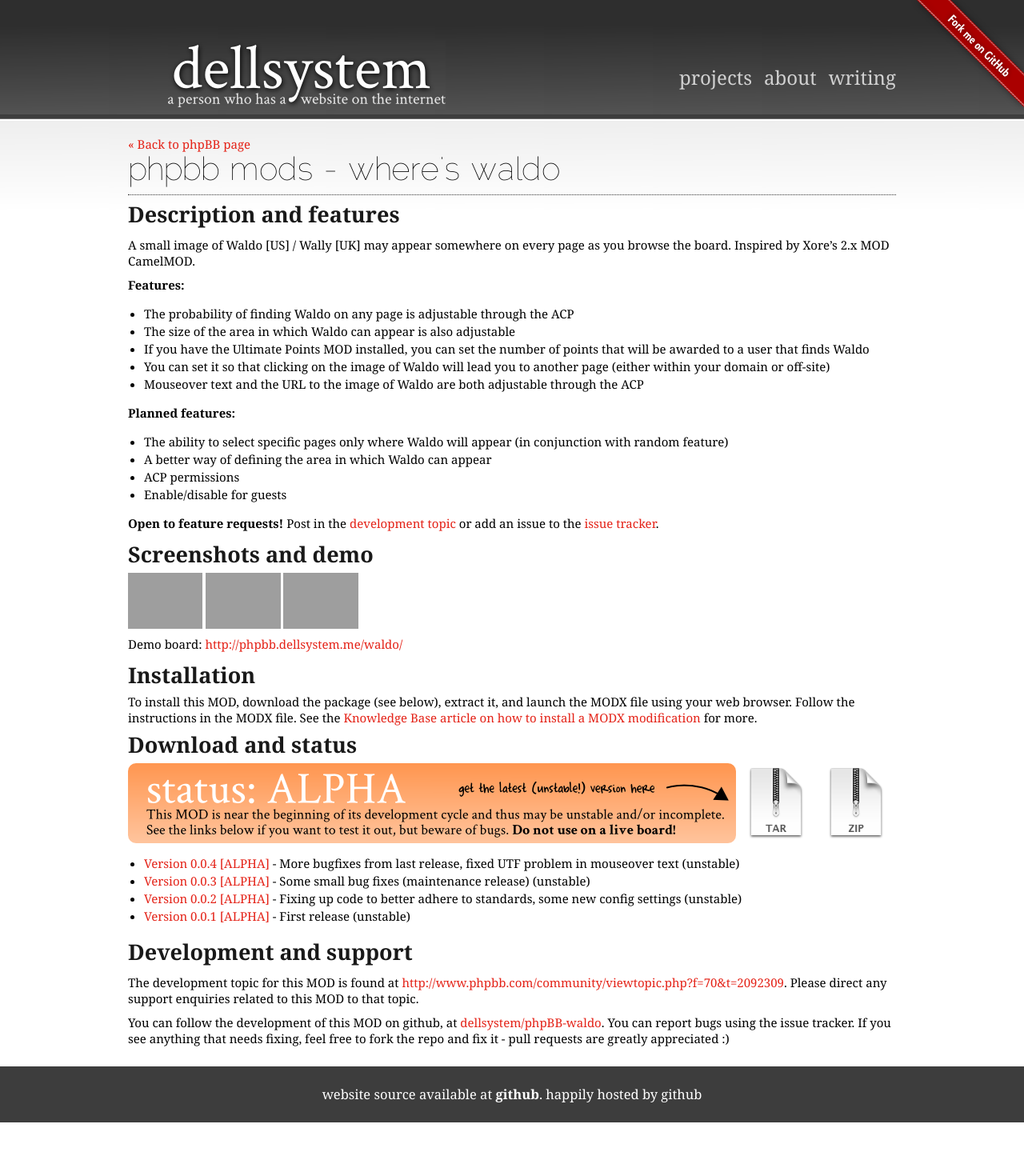
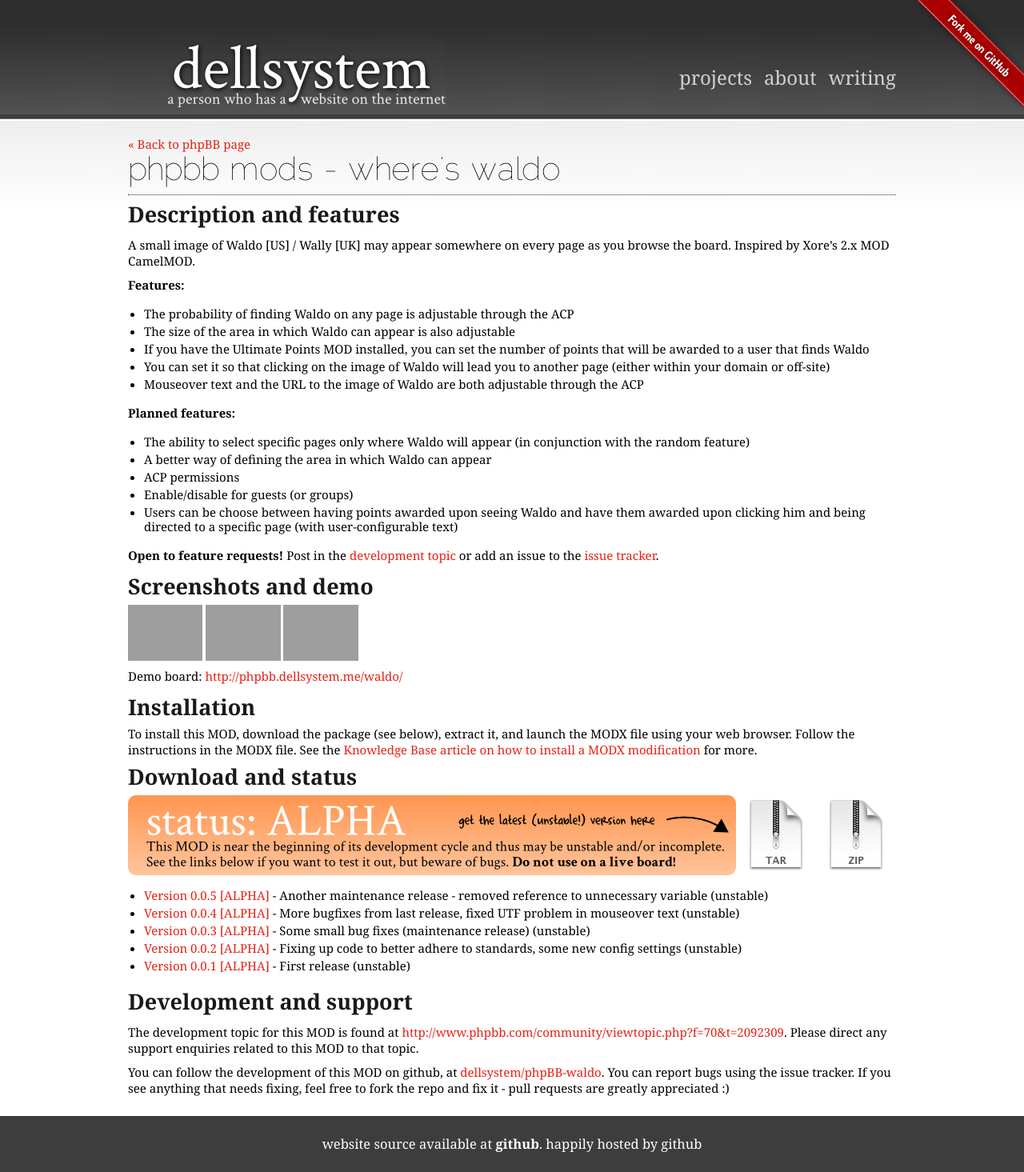
Before and after one commit to dellsystem/dellsystem.github.io, a Jekyll site: the page built from phpbb-waldo.md, in a window 1280 px wide, cut to the strip 0-1465 px from the top of the page. Shown: the whole strip at 80% size. Built offline with Jekyll 4.4.1, drawn with Linux system fonts in a browser that asks for light colours; before the commit the page ends 1403 px from its top, so only the background shows below that; grey boxes are pictures that could not be loaded.

Commit message:
add new version and planned features to phpbb-waldo

```diff
--- a/phpbb-waldo.md
+++ b/phpbb-waldo.md
@@ -9,6 +9,7 @@ versions:
 - {number: 0.0.2, status: ALPHA, notes: "Fixing up code to better adhere to standards, some new config settings"}
 - {number: 0.0.3, status: ALPHA, notes: "Some small bug fixes (maintenance release)"}
 - {number: 0.0.4, status: ALPHA, notes: "More bugfixes from last release, fixed UTF problem in mouseover text"}
+- {number: 0.0.5, status: ALPHA, notes: "Another maintenance release - removed reference to unnecessary variable"}
 screenshots:
 - https://github.com/dellsystem/phpBB-waldo/raw/0.1.0-dev/contrib/screenshot-index.png
 - https://github.com/dellsystem/phpBB-waldo/raw/0.1.0-dev/contrib/screenshot-profile.png
@@ -28,7 +29,8 @@ A small image of Waldo \[US\] / Wally \[UK\] may appear somewhere on every page
 
 **Planned features:**
 
-*	The ability to select specific pages only where Waldo will appear (in conjunction with random feature)
+*	The ability to select specific pages only where Waldo will appear (in conjunction with the random feature)
 *	A better way of defining the area in which Waldo can appear
 *	ACP permissions
-*	Enable/disable for guests
+*	Enable/disable for guests (or groups)
+*	Users can be choose between having points awarded upon seeing Waldo and have them awarded upon clicking him and being directed to a specific page (with user-configurable text)
```
